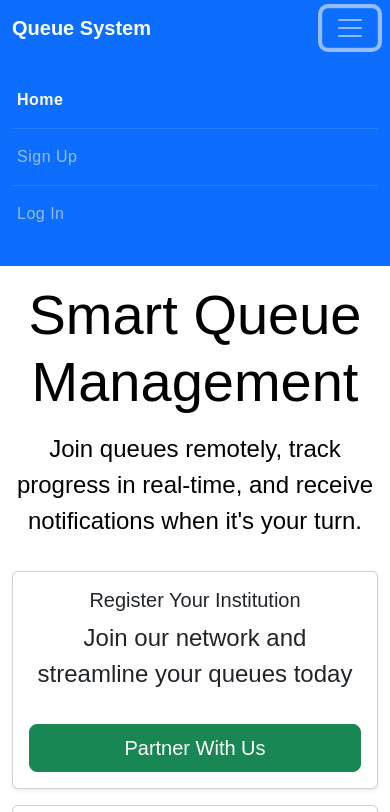
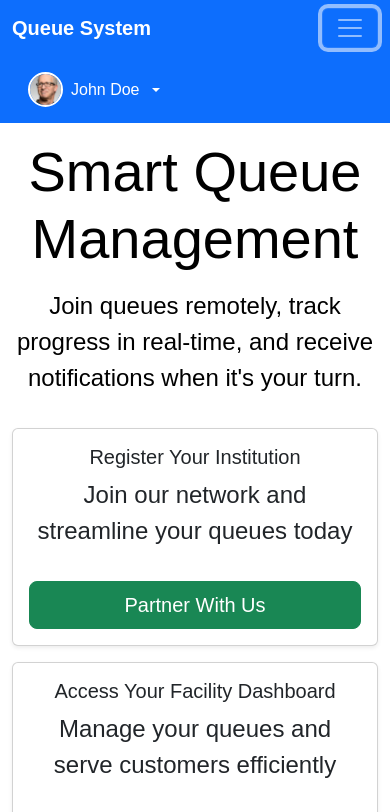
Before and after one commit to FisnikM19/Queue-System, a plain HTML site: page index.html in a window 390 px wide. Both pictures are taken after a click on the button "Toggle navigation". Shown: the top 812 px of the page. Drawn offline with nearby package versions, Linux system fonts and the light colour scheme.

Commit message:
fifth commit
We have made some changes to the navbar!

```diff
--- a/home.css
+++ b/home.css
@@ -13,10 +13,6 @@
     }
 }
 
-.navbar-brand {
-    font-weight: bold;
-    font-size: 1.5rem;
-}
 
 section {
     min-height: 100vh;
@@ -34,60 +30,56 @@ section:where(.in-view) {
     animation-play-state: running;
 }
 
-.nav-link {
-    font-size: 1.3rem;
-    margin: 0 5px;
-    font-weight: 600; /* Added font-weight for better visibility */
-    letter-spacing: 0.5px; /* Slightly increased letter spacing for better readability */
+.profile-img {
+    width: 35px;
+    height: 35px;
+    border-radius: 50%;
+    object-fit: cover;
+    border: 2px solid #fff;
+}
+
+/* Stronger override */
+.dropdown-menu .dropdown-item {
+    color: #fff !important;
+    padding: 0.6rem 1.2rem;
+    font-size: 1rem;
+    background-color: transparent !important; /* Prevent default white bg */
+    transition: background-color 0.3s ease;
+}
+
+.dropdown-menu .dropdown-item:hover,
+.dropdown-menu .dropdown-item:focus {
+    background-color: rgba(255, 255, 255, 0.1) !important;
+    color: #fff !important;
+}
+
+.navbar-brand {
+    font-weight: bold;
+    font-size: 1.6rem;
+}
+
+.navbar-nav .nav-link {
+    color: #fff;
+    font-weight: 500;
+    padding: 0.5rem 1rem;
     transition: all 0.3s ease;
 }
 
-/* Make active nav link even more visible */
-.nav-link.active {
-    font-weight: 700; /* Bolder weight for active link */
+.navbar-nav .nav-link:hover {
+    opacity: 0.85;
+    text-decoration: underline;
 }
 
-/* Add hover effect for better interactivity */
-.nav-link:hover {
-    text-decoration: underline;
-    opacity: 0.9;
-}
-
-/* Ensure navbar toggle button is clearly visible */
-.navbar-toggler {
-    border: 2px solid rgba(255, 255, 255, 0.8);
-    padding: 0.5rem;
-}
-
-.navbar-toggler:focus {
-    box-shadow: 0 0 0 0.25rem rgba(255, 255, 255, 0.25);
-    outline: none;
-}
 
 
 /* Mobile menu styles */
 @media (max-width: 991.98px) {
-    .navbar-collapse {
-        padding: 1rem 0;
+    .navbar-nav {
+        margin-top: 1rem;
     }
 
-
-    .navbar-nav {
-        margin-top: 0.5rem;
-    }
-
-    .nav-item {
-        padding: 0.5rem 0;
-        border-bottom: 1px solid rgba(255, 255, 255, 0.1);
-    }
-
-    .nav-item:last-child {
-        border-bottom: none;
-    }
-
-    .nav-link {
-        display: block;
-        padding: 0.5rem 0;
+    .dropdown-menu {
+        margin-left: 0;
     }
 }
 
--- a/index.html
+++ b/index.html
@@ -14,24 +14,29 @@
 <nav class="navbar navbar-expand-lg navbar-dark bg-primary sticky-top">
     <div class="container">
         <a class="navbar-brand" href="#">Queue System</a>
-        <button class="navbar-toggler" type="button" data-bs-toggle="collapse" data-bs-target="#navbarNav" aria-controls="navbarNav" aria-expanded="false" aria-label="Toggle navigation">
+        <button class="navbar-toggler" type="button" data-bs-toggle="collapse" data-bs-target="#navbarNav"
+                aria-controls="navbarNav" aria-expanded="false" aria-label="Toggle navigation">
             <span class="navbar-toggler-icon"></span>
         </button>
+
         <div class="collapse navbar-collapse" id="navbarNav">
             <ul class="navbar-nav ms-auto">
-                <li class="nav-item">
-                    <a class="nav-link active" aria-current="page" href="#">Home</a>
-                </li>
-                <li class="nav-item">
-                    <a class="nav-link" href="#">Sign Up</a>
-                </li>
-                <li class="nav-item">
-                    <a class="nav-link" href="#">Log In</a>
+                <li class="nav-item dropdown">
+                    <a class="nav-link dropdown-toggle d-flex align-items-center gap-2" href="#" role="button" data-bs-toggle="dropdown"
+                       aria-expanded="false">
+                        <img src="/img/navphoto.jfif" alt="Profile" class="profile-img">
+                        <span>John Doe</span>
+                    </a>
+                    <ul class="dropdown-menu dropdown-menu-end bg-primary">
+                        <li><a class="dropdown-item text-white" href="#">Sign Up</a></li>
+                        <li><a class="dropdown-item text-white" href="#">Log In</a></li>
+                    </ul>
                 </li>
             </ul>
         </div>
     </div>
 </nav>
+
 
 <!-- Hero Section (Demo Content) -->
 <section class="hero-section">
@@ -344,34 +349,28 @@
 </footer>
 
 <!-- Bootstrap JS Bundle with Popper -->
-<script src="https://cdn.jsdelivr.net/npm/bootstrap@5.3.5/dist/js/bootstrap.bundle.min.js" integrity="sha384-DfXdz2htPH0lsSSs5nCTpuj/zy4C+OGpamoFVy38MVBnE+IbbVYUew+OrCXaRkfj" crossorigin="anonymous"></script>
+<script src="https://cdn.jsdelivr.net/npm/bootstrap@5.3.5/dist/js/bootstrap.bundle.min.js" integrity="sha384-k6d4wzSIapyDyv1kpU366/PK5hCdSbCRGRCMv+eplOQJWyd1fbcAu9OCUj5zNLiq" crossorigin="anonymous"></script>
 
 <script>
-    // NAVBAR TOGGLER MOBILE
     document.addEventListener('DOMContentLoaded', function() {
-        // Get the navbar toggler button
-        const navbarToggler = document.querySelector('.navbar-toggler');
+        // REMOVE the custom navbar toggler code - let Bootstrap handle it
 
-        // Get the collapsible navbar content
-        const navbarCollapse = document.querySelector('#navbarNav');
-
-        // Add click event listener to the navbar toggler button
-        navbarToggler.addEventListener('click', function() {
-            // Toggle the 'show' class on the navbar collapse element
-            navbarCollapse.classList.toggle('show');
-        });
-
-        // Close the navbar when a nav item is clicked (for better mobile experience)
-        const navLinks = document.querySelectorAll('.nav-link');
+        // Only handle closing the navbar when non-dropdown nav items are clicked
+        const navLinks = document.querySelectorAll('.nav-link:not(.dropdown-toggle)');
         navLinks.forEach(function(navLink) {
             navLink.addEventListener('click', function() {
                 // Check if the navbar is expanded (visible on small screens)
-                if (window.innerWidth < 992 && navbarCollapse.classList.contains('show')) {
-                    // Close the navbar by removing the 'show' class
-                    navbarCollapse.classList.remove('show');
+                if (window.innerWidth < 992 && document.querySelector('#navbarNav').classList.contains('show')) {
+                    // Use Bootstrap's collapse functionality
+                    const bsCollapse = bootstrap.Collapse.getInstance(document.querySelector('#navbarNav'));
+                    if (bsCollapse) {
+                        bsCollapse.hide();
+                    }
                 }
             });
         });
+
+        // Keep the rest of your code (scrolling animations, form handling, etc.)
     });
 
 
```
Also changed, not shown: img/navphoto.jfif (added).
